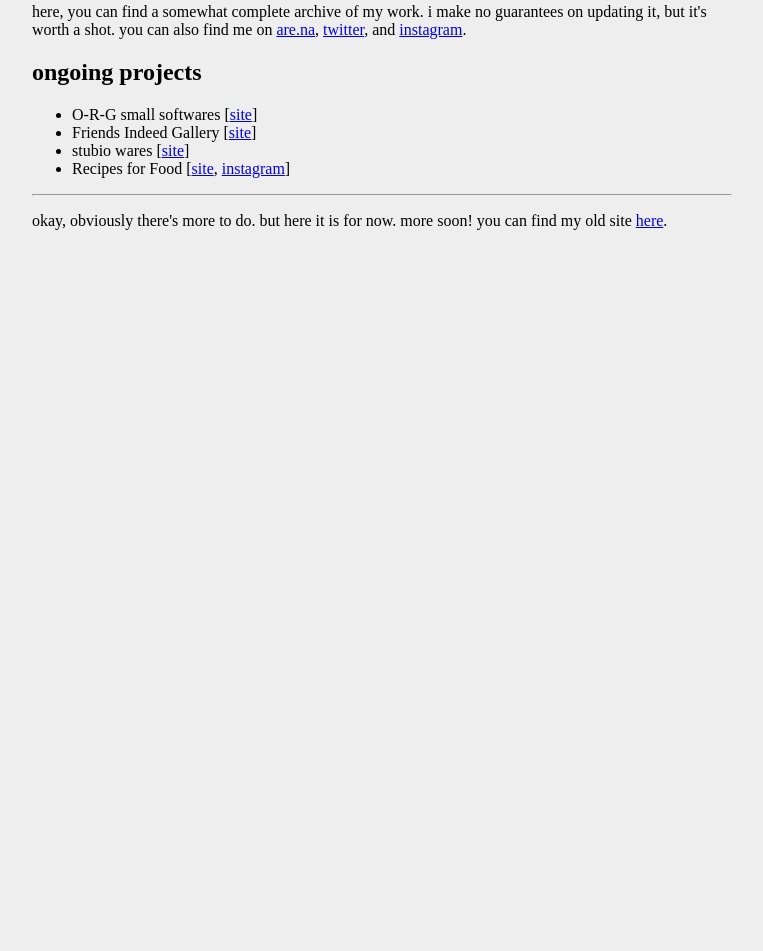
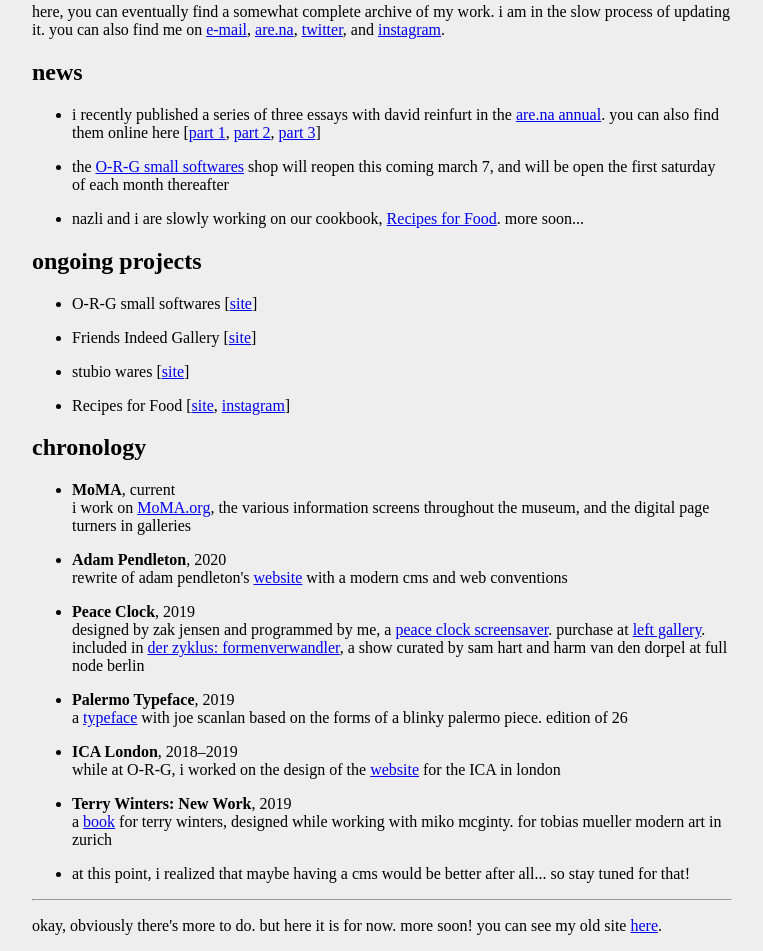
Before and after one commit to eli8527/portfolio-2019, a plain HTML site: page index.html in a window 1280 px wide. Shown: the part 192-1143 px from the top of the page, without its empty margins (176-939 px from the left). Before the commit the page ends 800 px from the top, so only its background shows below. Drawn offline with Linux system fonts and the light colour scheme.

Commit message:
Update index.html

```diff
--- a/index.html
+++ b/index.html
@@ -23,32 +23,73 @@
   <div>
     <h2>eric li</h2>
     <p>sure, why not. this website is the culmination of many attempts to keep a history of myself and my work on the web. it will probably not be the last attempt either. to be brief, it is written in as pared down a way as possible. i am interested in how tools shape our lives — and in this case, the tool is the web browser and how it provides <a href="https://www.linedandunlined.com/archive/default-systems-in-graphic-design">defaults</a> for us to interact with.</p>
-    <p>i am a graphic designer and software developer based in new york. i currently work at <a href="http://moma.org/">MoMA</a>, making the website. it is a bit more fancy than this one. i also do my own stuff. you can find a more detailed bio <a href="http://archive.eric.young.li/about">here</a>.</p>
-    <p>here, you can find a somewhat complete archive of my work. i make no guarantees on updating it, but it's worth a shot. you can also find me on <a href="https://www.are.na/eric-li">are.na</a>, <a href="https://twitter.com/eli8527">twitter</a>, and <a href="https://www.instagram.com/eli8527/">instagram</a>.</p>
+    <p>i am a graphic designer and software developer based in new york. i currently work at <a href="http://moma.org/">MoMA</a>, making the website. it is a bit more fancy than this one. i also do my own stuff. you can find a more detailed bio <a href="BIO.txt">here</a>.</p>
+    <p>here, you can eventually find a somewhat complete archive of my work. i am in the slow process of updating it. you can also find me on <a href="mailto:ericyoungli@gmail.com">e-mail</a>, <a href="https://www.are.na/eric-li">are.na</a>, <a href="https://twitter.com/eli8527">twitter</a>, and <a href="https://www.instagram.com/eli8527/">instagram</a>.</p>
+  </div>
+  <div>
+    <h2>news</h2>
+    <ul>
+      <li><p>i recently published a series of three essays with david reinfurt in the <a href="https://store.are.na/products/annual-book">are.na annual</a>. you can also find them online here [<a href="https://www.are.na/blog/when-it-changed-part-1">part 1</a>, <a href="https://www.are.na/blog/when-it-changed-part-2">part 2</a>, <a href="https://www.are.na/blog/when-it-changed-part-3">part 3</a>]</p></li>
+      <li><p>the <a href="http://o-r-g.com/shop">O-R-G small softwares</a> shop will reopen this coming march 7, and will be open the first saturday of each month thereafter</p></li>
+      <li><p>nazli and i are slowly working on our cookbook, <a href="https://recipesforfood.net/">Recipes for Food</a>. more soon...</p></li>
+    </ul>
   </div>
   <div>
     <h2>ongoing projects</h2>
     <ul>
-      <li>O-R-G small softwares [<a href="http://o-r-g.com/">site</a>]</li>
-      <li>Friends Indeed Gallery [<a href="https://friendsindeed.art/">site</a>]</li>
-      <li>stubio wares [<a href="https://stu-b-io.com/">site</a>]</li>
-      <li>Recipes for Food [<a href="https://recipesforfood.net/">site</a>, <a href="https://www.instagram.com/recipesforfood_cookbook/">instagram</a>]</li>
+      <li><p>O-R-G small softwares [<a href="http://o-r-g.com/">site</a>]</p></li>
+      <li><p>Friends Indeed Gallery [<a href="https://friendsindeed.art/">site</a>]</p></li>
+      <li><p>stubio wares [<a href="https://stu-b-io.com/">site</a>]</p></li>
+      <li><p>Recipes for Food [<a href="https://recipesforfood.net/">site</a>, <a href="https://www.instagram.com/recipesforfood_cookbook/">instagram</a>]</p></li>
+    </ul>
+  </div>
+  <div>
+    <h2>chronology</h2>
+    <ul>
+      <li>
+        <p>
+          <b>MoMA</b>, current<br>
+          i work on <a href="http://moma.org/">MoMA.org</a>, the various information screens throughout the museum, and the digital page turners in galleries
+        </p>
+      </li>
+      <li>
+        <p>
+          <b>Adam Pendleton</b>, 2020<br>
+          rewrite of adam pendleton's <a href="http://adampendleton.net/">website</a> with a modern cms and web conventions
+        </p>
+      </li>
+      <li>
+        <p>
+          <b>Peace Clock</b>, 2019<br>
+          designed by zak jensen and programmed by me, a <a href="http://www.zakjensen.com/peace-clock/">peace clock screensaver</a>. purchase at <a href="https://left.gallery/peace-clock">left gallery</a>. included in <a href="https://left.gallery/collections/der-zyklus-formenverwandler">der zyklus: formenverwandler</a>, a show curated by sam hart and harm van den dorpel at full node berlin
+        </p>
+      </li>
+      <li>
+        <p>
+          <b>Palermo Typeface</b>, 2019<br>
+          a <a href="https://joescanlan.biz/store/palermo/">typeface</a> with joe scanlan based on the forms of a blinky palermo piece. edition of 26
+        </p>
+      </li>
+      <li>
+        <p>
+          <b>ICA London</b>, 2018–2019<br>
+          while at O-R-G, i worked on the design of the <a href="http://ica.art/">website</a> for the ICA in london
+        </p>
+      </li>
+      <li>
+        <p>
+          <b>Terry Winters: New Work</b>, 2019<br>
+          a <a href="https://muellermodern.com/publications/8/">book</a> for terry winters, designed while working with miko mcginty. for tobias mueller modern art in zurich
+        </p>
+      </li>
+      <li>
+        <p>at this point, i realized that maybe having a cms would be better after all... so stay tuned for that!</p>
+      </li>
     </ul>
   </div>
   <div>
     <hr>
-    <p>okay, obviously there's more to do. but here it is for now. more soon! you can find my old site <a href="http://archive.eric.young.li">here</a>.</p>
+    <p>okay, obviously there's more to do. but here it is for now. more soon! you can see my old site <a href="/archive">here</a>.</p>
   </div>
-
-  <!-- Global site tag (gtag.js) - Google Analytics -->
-  <script async src="https://www.googletagmanager.com/gtag/js?id=UA-57660834-7"></script>
-  <script>
-    window.dataLayer = window.dataLayer || [];
-    function gtag(){dataLayer.push(arguments);}
-    gtag('js', new Date());
-
-    gtag('config', 'UA-57660834-7');
-  </script>
-
 </body>
 </html>
```
